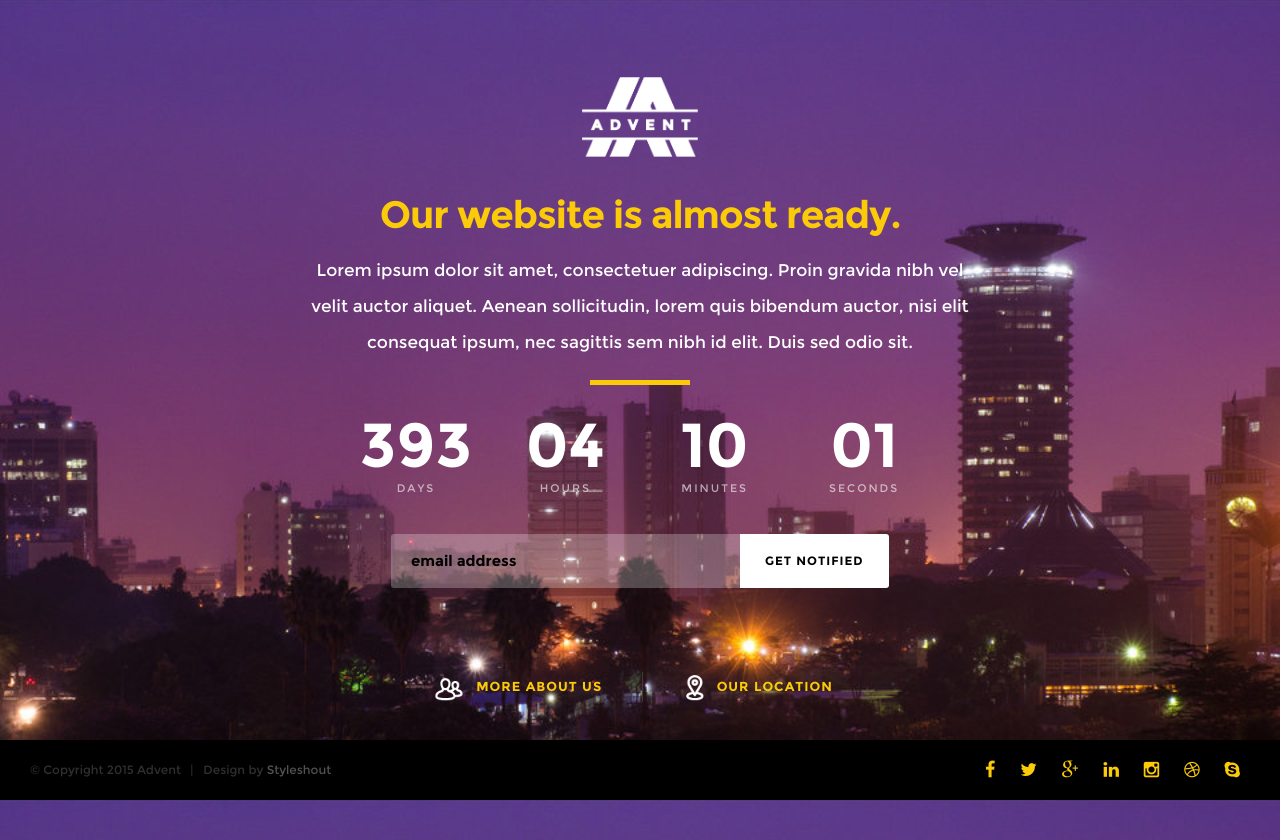
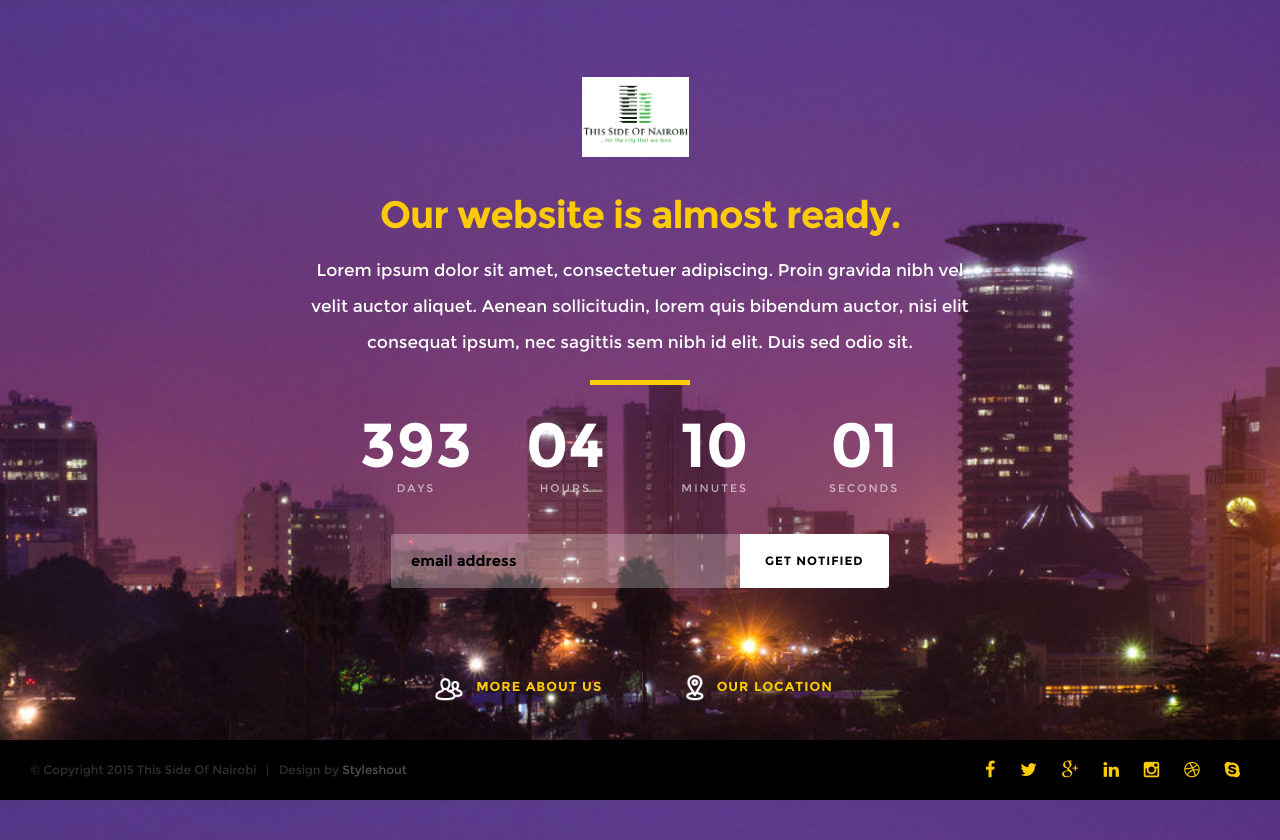
Before and after one commit to Osuka-Andala/placeholder, a plain HTML site: page index.html in a window 1280 px wide. Drawn offline with Linux system fonts and the light colour scheme; some packages are replaced by stand-ins of ours.

Commit message:
Added new logo and footer

```diff
--- a/css/main.css
+++ b/css/main.css
@@ -551,7 +551,7 @@ main .site-header .logo a {
 	color: transparent;
 	width: 116px;
 	height: 80px;
-	background: url("../images/logo/logo@2x.png") no-repeat;
+	background: url("../images/logo/tsonlogo.png") no-repeat;
 	background-size: contain;
 }
 
--- a/index.html
+++ b/index.html
@@ -232,7 +232,7 @@
      	</ul>
 
      	<ul class="footer-copyright">
-         <li>&copy; Copyright 2015 Advent</li>
+         <li>&copy; Copyright 2015 This Side Of Nairobi</li>
          <li>Design by <a title="Styleshout" href="http://www.styleshout.com/">Styleshout</a></li>
       </ul>
 
```
